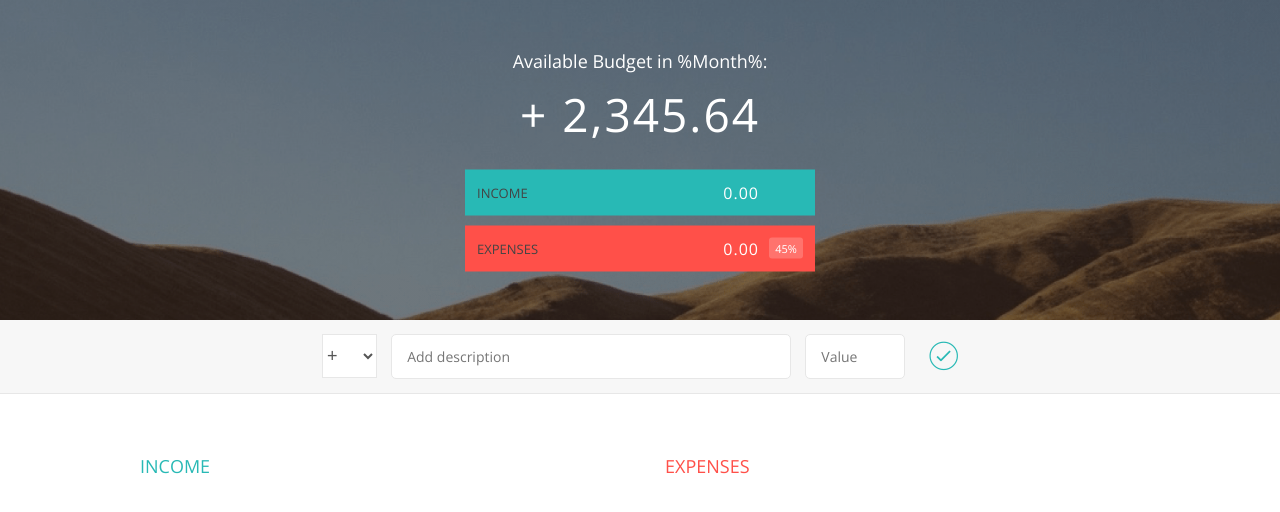
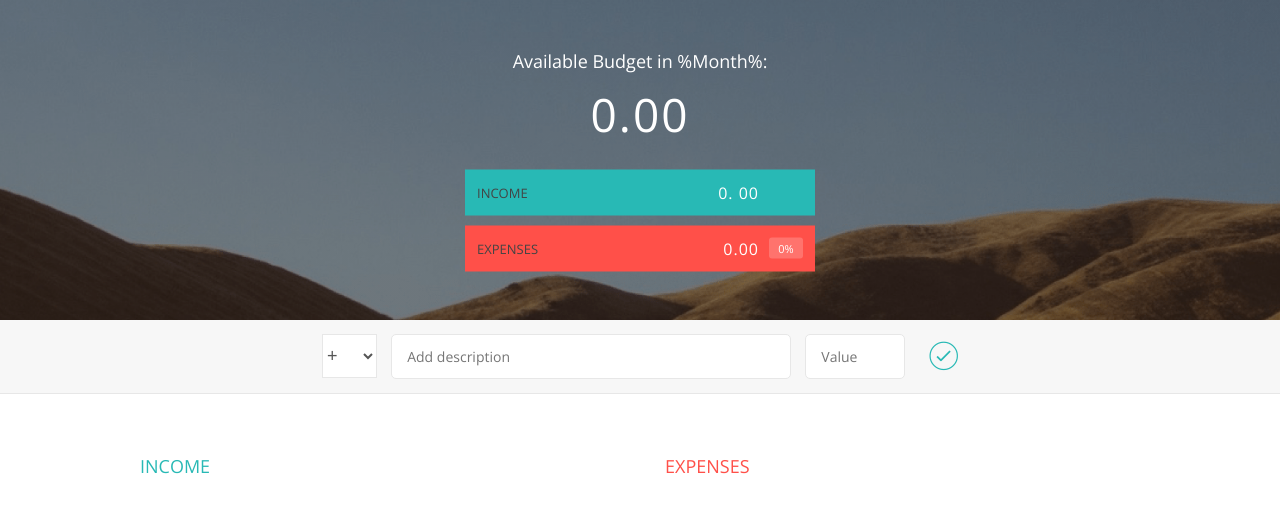
Before and after one commit to verbal-noun/Expense-tracker, a plain HTML site: page index.html in a window 1280 px wide. Drawn offline with nearby package versions, Linux system fonts and the light colour scheme.

Commit message:
Updating initial value placeholders

```diff
--- a/index.html
+++ b/index.html
@@ -15,12 +15,12 @@
                     Available Budget in <span class="budget__title--month">%Month%</span>:
                 </div>
 
-                <div class="budget__value">+ 2,345.64</div>
+                <div class="budget__value"> 0.00 </div>
 
                 <div class="budget__income clearfix">
                     <div class="budget__income--text">Income</div>
                     <div class="right">
-                        <div class="budget__income--value"> 0.00</div>
+                        <div class="budget__income--value"> 0. 00 </div>
                         <div class="budget__income--percentage">&nbsp;</div>
                     </div>
                 </div>
@@ -28,8 +28,8 @@
                 <div class="budget__expenses clearfix">
                     <div class="budget__expenses--text">Expenses</div>
                     <div class="right clearfix">
-                        <div class="budget__expenses--value"> 0.00</div>
-                        <div class="budget__expenses--percentage">45%</div>
+                        <div class="budget__expenses--value"> 0.00 </div>
+                        <div class="budget__expenses--percentage"> 0% </div>
                     </div>
                 </div>
             </div>
```
